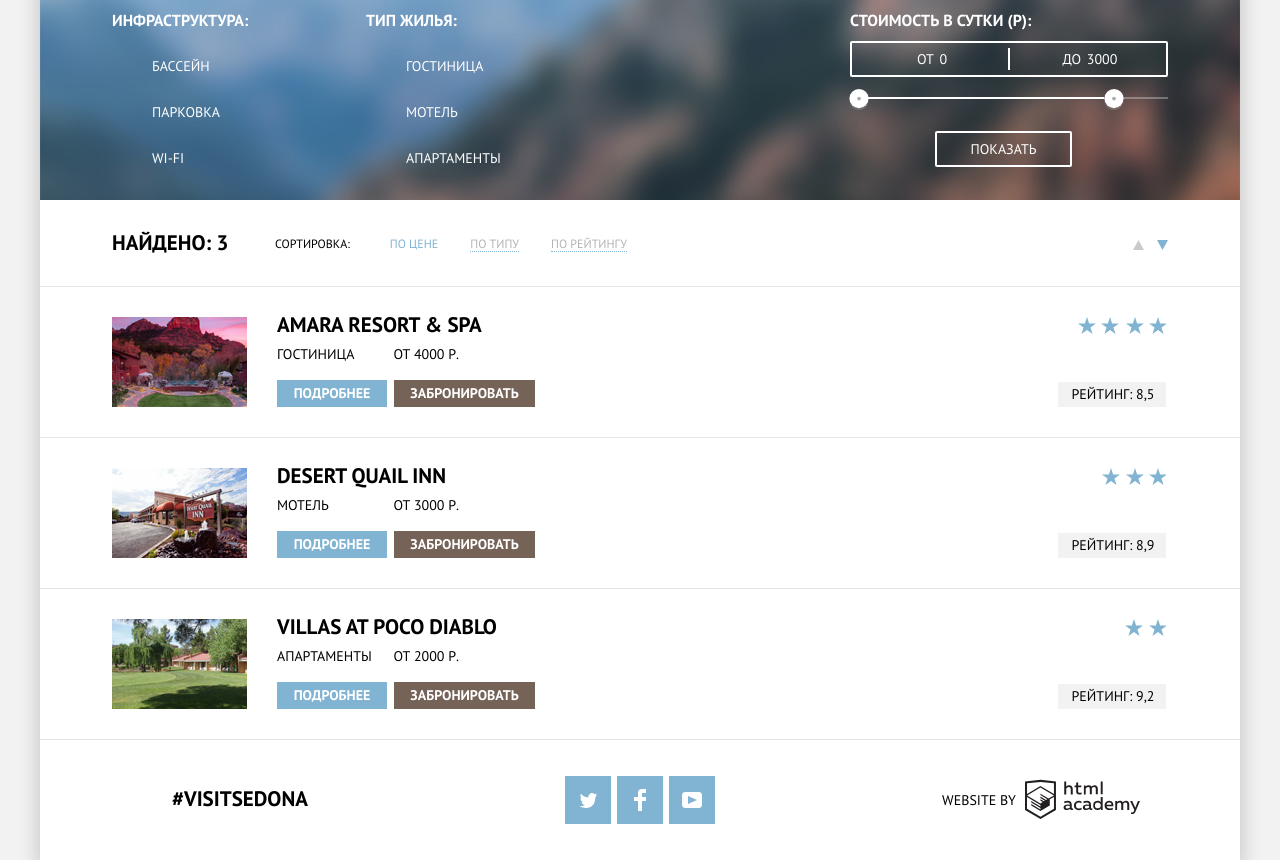
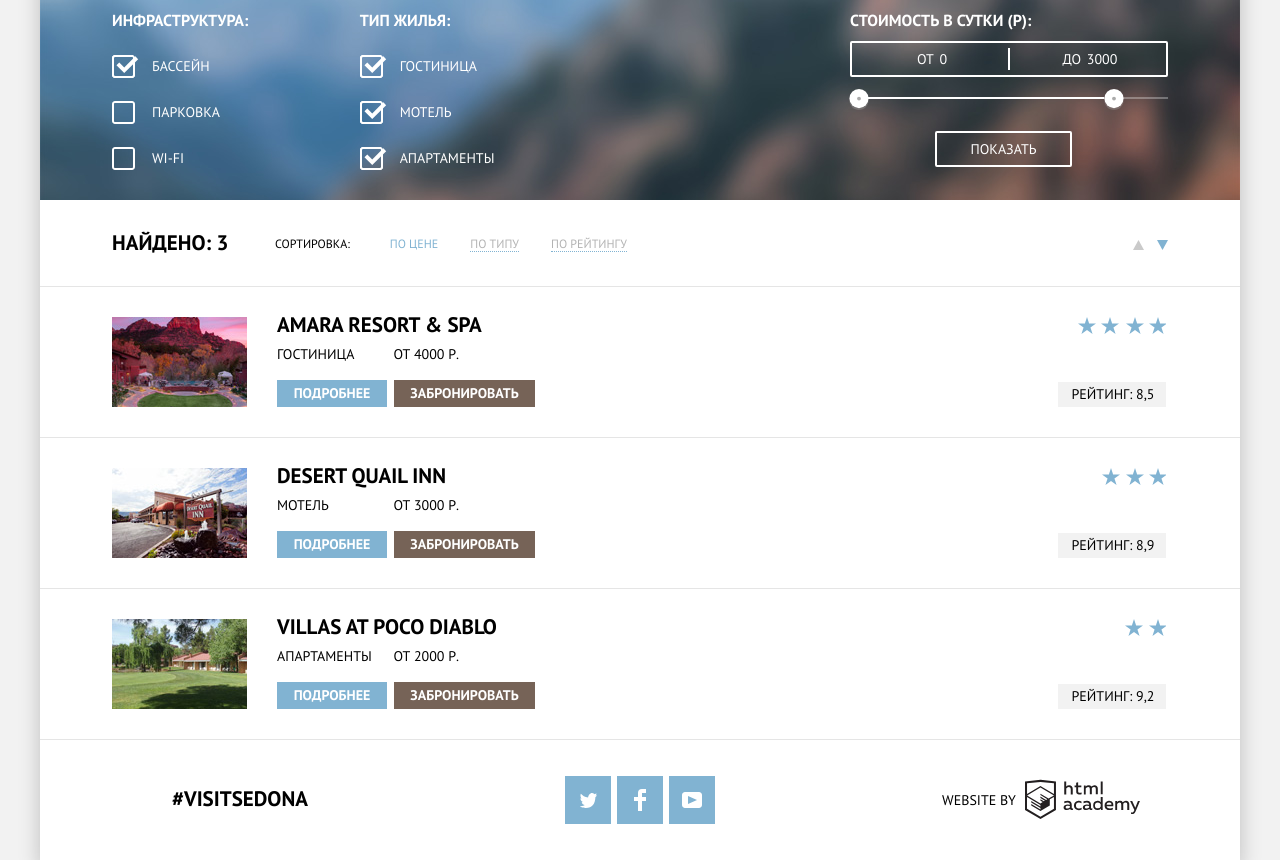
Before and after one commit to pavel-likharev/841583-sedona-24, a plain HTML site: page hotels.html in a window 1280 px wide. Shown: the part 74-934 px from the top of the page. Drawn offline with Linux system fonts and the light colour scheme.

Commit message:
Исправил баг в Edge
Вместо fieldset - div. Иначе Edge не видит flex.

```diff
--- a/css/style.css
+++ b/css/style.css
@@ -890,7 +890,7 @@ input[type=text]:focus {
   border: none;
 }
 
-.detail-search-form legend {
+.detail-search-form h3 {
   padding: 0;
   margin: 0;
   margin-bottom: 25px;
@@ -931,7 +931,7 @@ input[type=text]:focus {
 
 .infrastructure {
   display: flex;
-  min-width: 240px;
+  width: 240px;
   flex-direction: column;
   margin: 0;
   padding: 0;
@@ -939,7 +939,7 @@ input[type=text]:focus {
 
 .type-house {
   display: flex;
-  min-width: 288px;
+  width: 288px;
   flex-direction: column;
   margin: 0;
   margin-left: 14px;
--- a/hotels.html
+++ b/hotels.html
@@ -34,19 +34,19 @@
         <form class="detail-search-form" action="https://echo.htmlacademy.ru" method="post" oninput="start_price.value=start_range.value">
 
           <div class="container-choice-hotel">
-            <fieldset class="infrastructure">
-              <legend>Инфраструктура:</legend>
+            <div class="infrastructure">
+              <h3>Инфраструктура:</h3>
               <input class="visually-hidden filter-input filter-input-checkbox" type="checkbox" name="list-services" id="pool" value="pool" checked><label for="pool">Бассейн</label>
               <input class="visually-hidden filter-input filter-input-checkbox" type="checkbox" name="list-services" id="parking" value="parking"><label for="parking">Парковка</label>
               <input class="visually-hidden filter-input filter-input-checkbox" type="checkbox" name="list-services" id="wi-fi" value="wi-fi"><label for="wi-fi">Wi-fi</label>
-            </fieldset>
+            </div>
 
-            <fieldset class="type-house">
-              <legend>Тип жилья:</legend>
+            <div class="type-house">
+              <h3>Тип жилья:</h3>
               <input class="visually-hidden filter-input filter-input-checkbox" type="checkbox" name="list-houses" id="hotel" value="hotel" checked><label for="hotel">Гостиница</label>
               <input class="visually-hidden filter-input filter-input-checkbox" type="checkbox" name="list-houses" id="motel" value="motel" checked><label for="motel">Мотель</label>
               <input class="visually-hidden filter-input filter-input-checkbox" type="checkbox" name="list-houses" id="apartments" value="apartments" checked><label for="apartments">Апартаменты</label>
-            </fieldset>
+            </div>
           </div>
 
           <div class="container-price">
```
Also changed, not shown: css/style.min.css.
